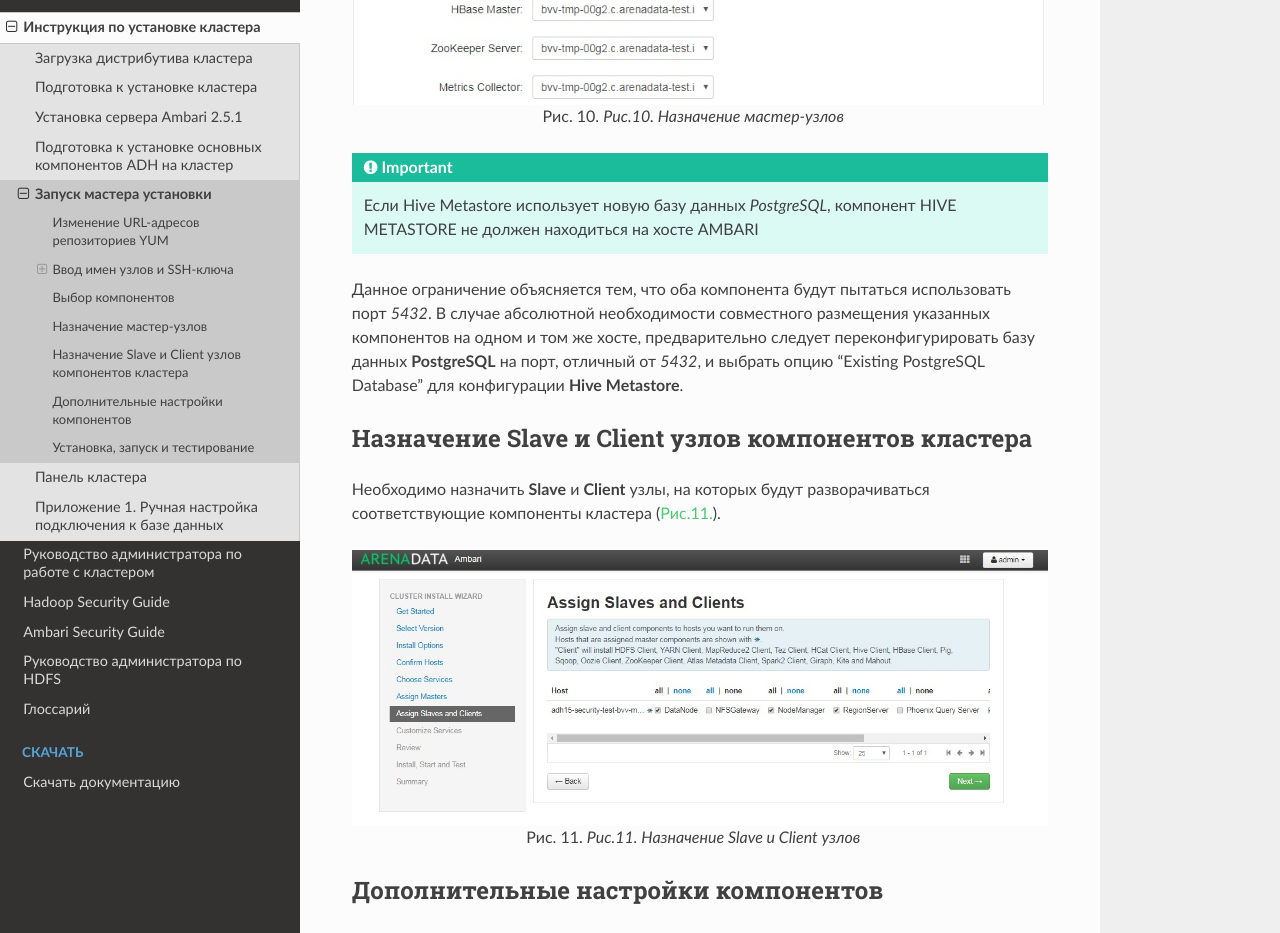
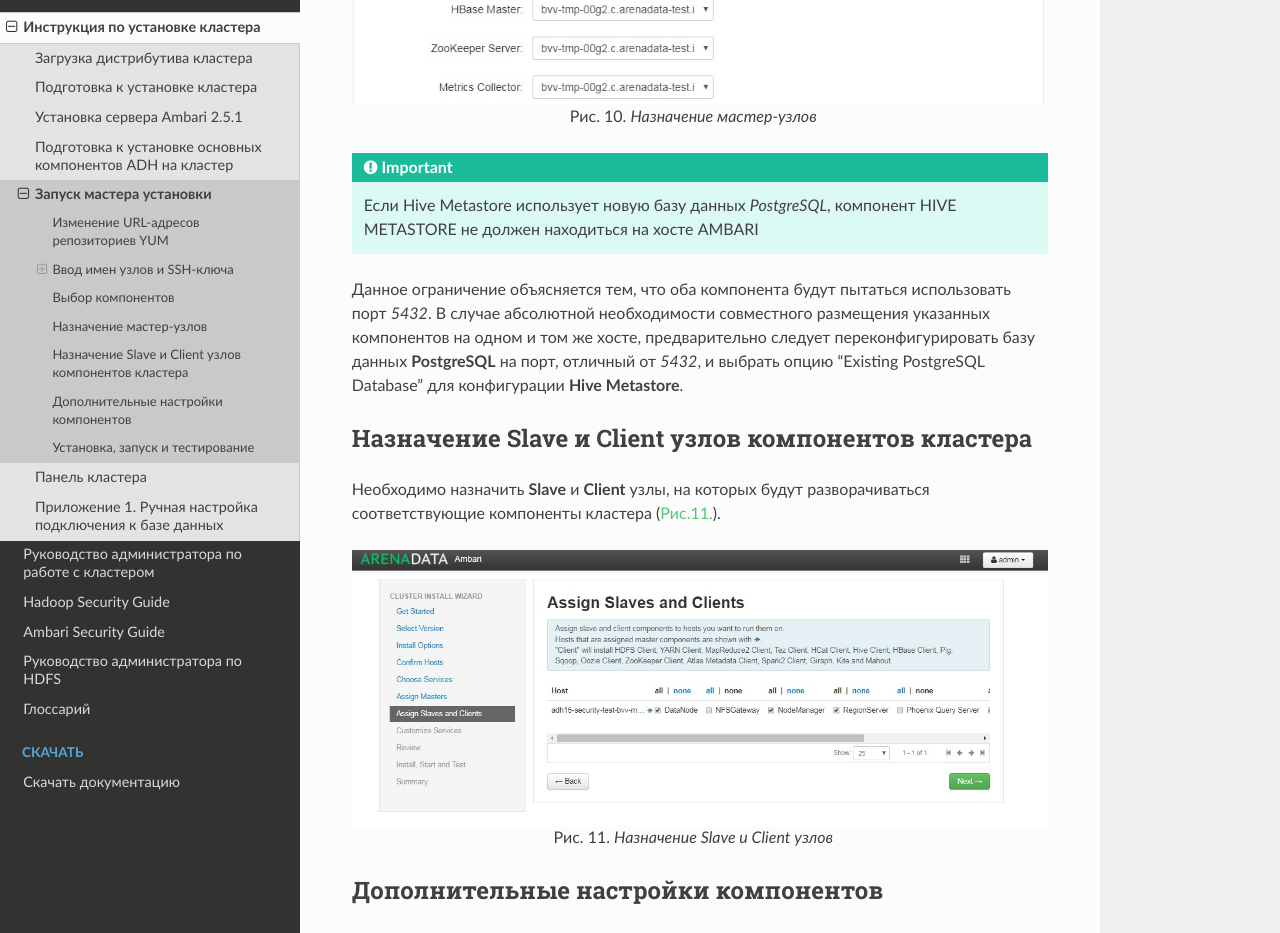
Before and after one commit to arenadata/docs_adps, a Sphinx documentation site: the page built from source/install/master.rst, in a window 1280 px wide and 1400 px high, scrolled down 4320 px. Shown: the part 151-1084 px from the top of the window. Built offline with Sphinx 7.4.7 and the Read the Docs theme 2.0.0, drawn with Linux system fonts in a browser that asks for light colours; some of the changed text lies outside the part shown.

Commit message:
Update master.rst

```diff
--- a/source/install/master.rst
+++ b/source/install/master.rst
@@ -21,27 +21,27 @@
 
 Для того чтобы открыть список репозиториев **YUM**, необходимо в блоке
 "Stacks" установить флаг в поле *ADH 1.4* и раскрыть блок "Advanced
-Repository Options", при этом **Ambari** предлагает указать URL-адреса репозиториев (:ref:`Рис.7.<install-img-7>`).
+Repository Options", при этом **Ambari** предлагает указать URL-адреса репозиториев (:numref:`Рис.%s.<install-img-7>`).
 
 .. _install-img-7:
 
 .. figure:: imgs/install_pic7.*
    :align: center
 
-   Рис.7. Выбор стека
+   Выбор стека
 
 
 В полях "Base URL" необходимо указать URL-адреса репозиториев, которые были получены при запуске скрипта *setup_repo.sh*.
 Данные URL-адреса всегда можно уточнить в файлах */etc/yum.repos.d/<имя репозитория>.repo*.
 
-Для установки из публичного репозитория **Arenadata** необходимо выбрать соответствующий пункт меню "Use Public Repository" (:ref:`Рис.8.<install-img-7-2>`).
+Для установки из публичного репозитория **Arenadata** необходимо выбрать соответствующий пункт меню "Use Public Repository" (:numref:`Рис.%s.<install-img-7-2>`).
 
 .. _install-img-7-2:
 
 .. figure:: imgs/install_pic7-2.*
    :align: center
 
-   Рис.8. Установка из публичного репозитория
+   Установка из публичного репозитория
 
 Репозитории можно обновить после развертывания кластера через **Ambari UI** (:menuselection:`"Admin --> Repositories"`).
 
@@ -90,14 +90,14 @@
 Выбор компонентов
 ^^^^^^^^^^^^^^^^^
 
-На начальном этапе установки необходимо выбрать компоненты **ADH**, которые следует установить. При этом для любой инсталляции следует установить **HDFS** и **Zookeeper**, остальные компоненты возможно установить позднее (:ref:`Рис.9.<install-img-8>`).
+На начальном этапе установки необходимо выбрать компоненты **ADH**, которые следует установить. При этом для любой инсталляции следует установить **HDFS** и **Zookeeper**, остальные компоненты возможно установить позднее (:numref:`Рис.%s.<install-img-8>`).
 
 .. _install-img-8:
 
 .. figure:: imgs/install_pic8.*
    :align: center
 
-   Рис.9. Выбор компонентов
+   Выбор компонентов
 
 
 В случае если выбирается компонент **Ambari Metrics**, то для контроля кластера можно использовать **Ambari**. Если данный компонент не выбирается, выдается предупреждение, которое можно игнорировать в случае, если кластер планируется контролировать с помощью других инструментов. При этом **Ambari Metrics** можно будет добавить в кластер позднее.
@@ -107,14 +107,14 @@
 Назначение мастер-узлов
 ^^^^^^^^^^^^^^^^^^^^^^^
 
-Необходимо назначить мастер-узлы компонентов кластера (:ref:`Рис.10.<install-img-9>`).
+Необходимо назначить мастер-узлы компонентов кластера (:numref:`Рис.%s.<install-img-9>`).
 
 .. _install-img-9:
 
 .. figure:: imgs/install_pic9.*
    :align: center
 
-   Рис.10. Назначение мастер-узлов
+   Назначение мастер-узлов
 
 .. important:: Если Hive Metastore использует новую базу данных *PostgreSQL*, компонент HIVE METASTORE не должен находиться на хосте AMBARI
 
@@ -125,14 +125,14 @@
 Назначение Slave и Client узлов компонентов кластера
 ^^^^^^^^^^^^^^^^^^^^^^^^^^^^^^^^^^^^^^^^^^^^^^^^^^^^
 
-Необходимо назначить **Slave** и **Client** узлы, на которых будут разворачиваться соответствующие компоненты кластера (:ref:`Рис.11.<install-img-10>`).
+Необходимо назначить **Slave** и **Client** узлы, на которых будут разворачиваться соответствующие компоненты кластера (:numref:`Рис.%s.<install-img-10>`).
 
 .. _install-img-10:
 
 .. figure:: imgs/install_pic10.*
    :align: center
 
-   Рис.11. Назначение Slave и Client узлов
+   Назначение Slave и Client узлов
 
 
 
@@ -142,14 +142,14 @@
 На экранной форме отображаются параметры конфигурации отдельных компонентов, автоматически сгенерированных установщиком **Ambari** на основе параметров кластера. Параметры каждого компонента можно менять по своему усмотрению в зависимости от планируемого использования того или иного компонента кластера.
 
 В случае если для какого-либо обязательного параметра установщик не может предложить значение по умолчанию, перед продолжением установки
-данные параметры необходимо указать вручную (на :ref:`Рис.12.<install-img-11>` приведен пример, когда для компонентов *Hive*, *Oozie*, *Ambari Metrics*, *Knox* необходимо указать пароли для внутренних баз данных).
+данные параметры необходимо указать вручную (на :numref:`Рис.%s.<install-img-11>` приведен пример, когда для компонентов *Hive*, *Oozie*, *Ambari Metrics*, *Knox* необходимо указать пароли для внутренних баз данных).
 
 .. _install-img-11:
 
 .. figure:: imgs/install_pic11.*
    :align: center
 
-   Рис.12. Дополнительные настройки компонентов
+   Дополнительные настройки компонентов
 
 
 .. important:: Каталоги для размещения данных HDFS (параметр "DataNode Directories" сервиса HDFS) не должны содержать никаких других данных, в том числе данных других компонентов. Это связано с тем, что при старте DataNode указанные каталоги очищаются, и может произойти потеря данных
@@ -169,20 +169,20 @@
 .. figure:: imgs/install_pic12.*
    :align: center
 
-   Рис.13. Ход развертывания кластера
+   Ход развертывания кластера
 
 
 Каждый компонент, который разворачивается вместе с хостом, устанавливается, запускается и проходит простой тест для проверки
 работоспособности.
 
-При этом есть возможность просмотра подробной информации о завершенных и ожидающих задачах для каждого хоста (:ref:`Рис.14.<install-img-13>`). Для этого необходимо нажать ссылку в столбце "Message" (см. :ref:`Рис.13.<install-img-12>`).
+При этом есть возможность просмотра подробной информации о завершенных и ожидающих задачах для каждого хоста (:numref:`Рис.%s.<install-img-13>`). Для этого необходимо нажать ссылку в столбце "Message" (см. :numref:`Рис.%s.<install-img-12>`).
 
 .. _install-img-13:
 
 .. figure:: imgs/install_pic13.*
    :align: center
 
-   Рис.14. Информация о задачах хоста
+   Информация о задачах хоста
 
 
 По завершению установки компонентов появляется сообщение *Successfully
```
Also changed, not shown: other parts of source/install/master.rst (+1 -1 lines).
